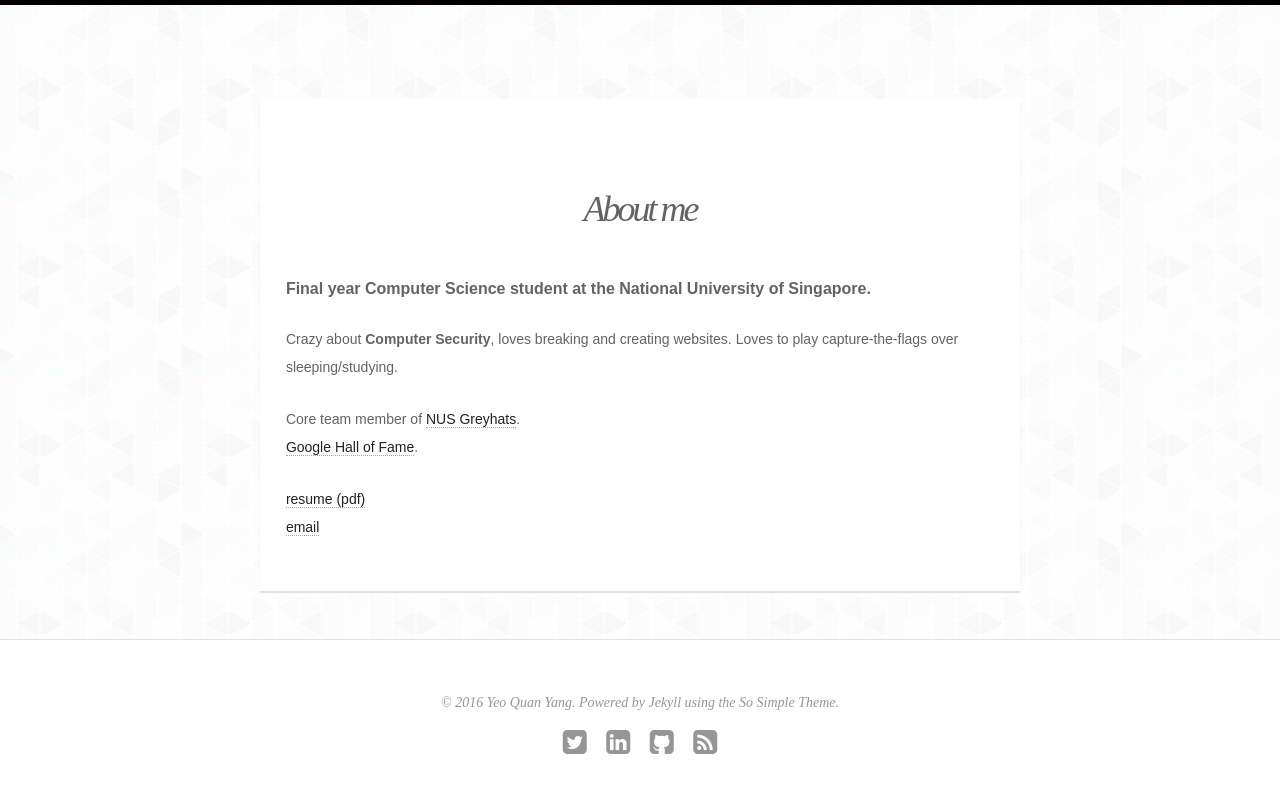
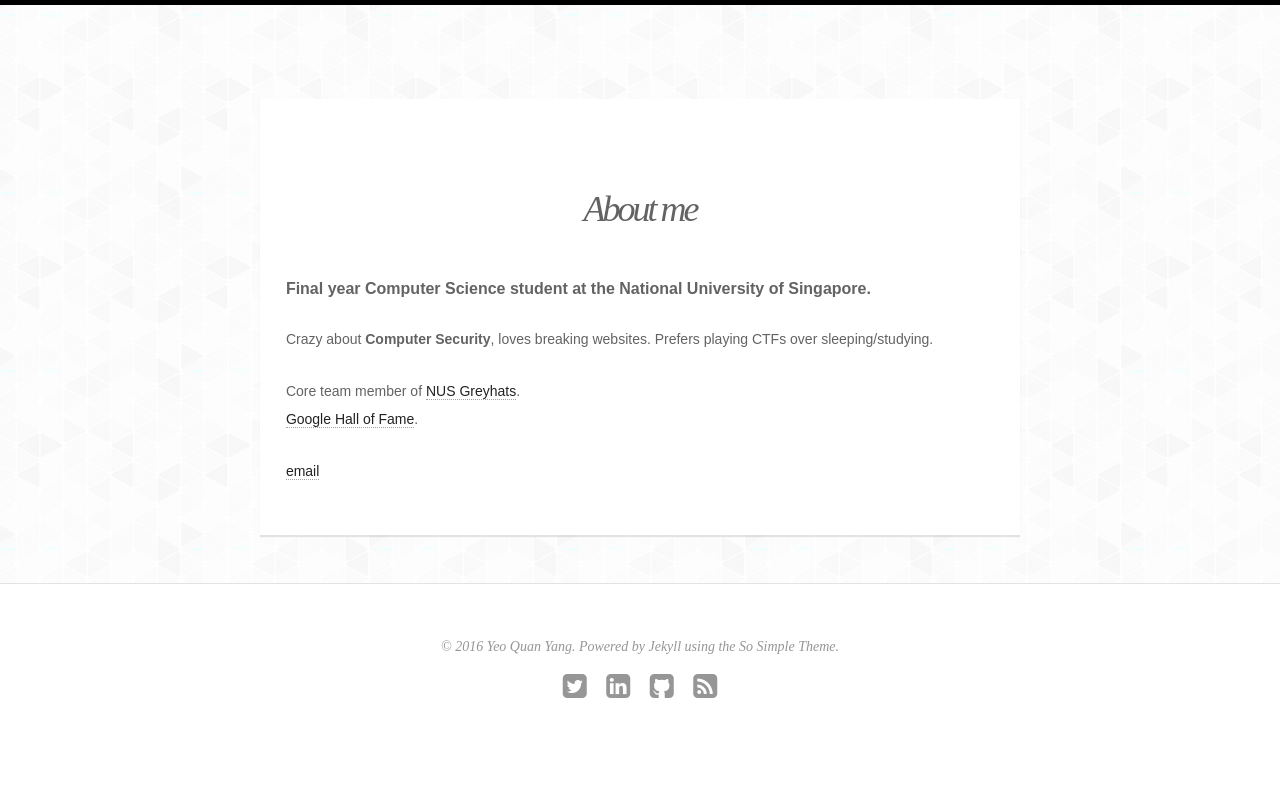
Before and after one commit to quanyang/quanyang.github.io, a Jekyll site: the page built from about/index.md, in a window 1280 px wide. Shown: the top 793 px of the page. Built offline with Jekyll 4.4.1, drawn with Linux system fonts in a browser that asks for light colours; nearby versions of some CDN libraries.

Commit message:
Removed my resume

```diff
--- a/about/index.md
+++ b/about/index.md
@@ -7,10 +7,9 @@ icon: yes
 
 ##### Final year Computer Science student at the National University of Singapore.
 
-Crazy about **Computer Security**, loves breaking and creating websites. Loves to play capture-the-flags over sleeping/studying.
+Crazy about **Computer Security**, loves breaking websites. Prefers playing CTFs over sleeping/studying.
 
 Core team member of [NUS Greyhats](http://nusgreyhats.org/).
 [Google Hall of Fame](https://bughunter.withgoogle.com/profile/176d2d72-0822-4833-9e41-72400d18110f).
 
-[resume (pdf)](/resources/Resume-Yeo Quan Yang.pdf)
 [email](mailto:quanyang@live.com)
```
Also changed, not shown: 1 other file.
